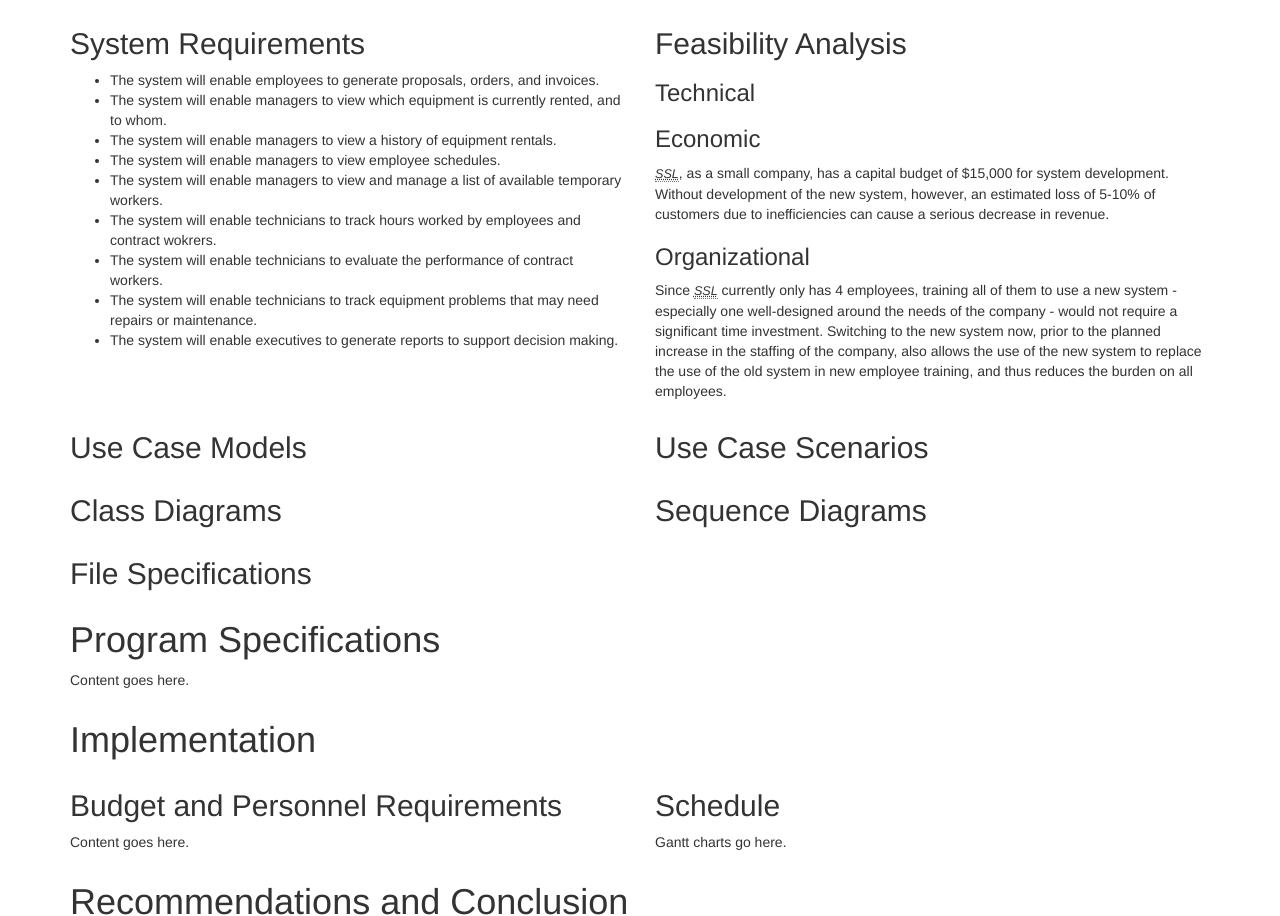
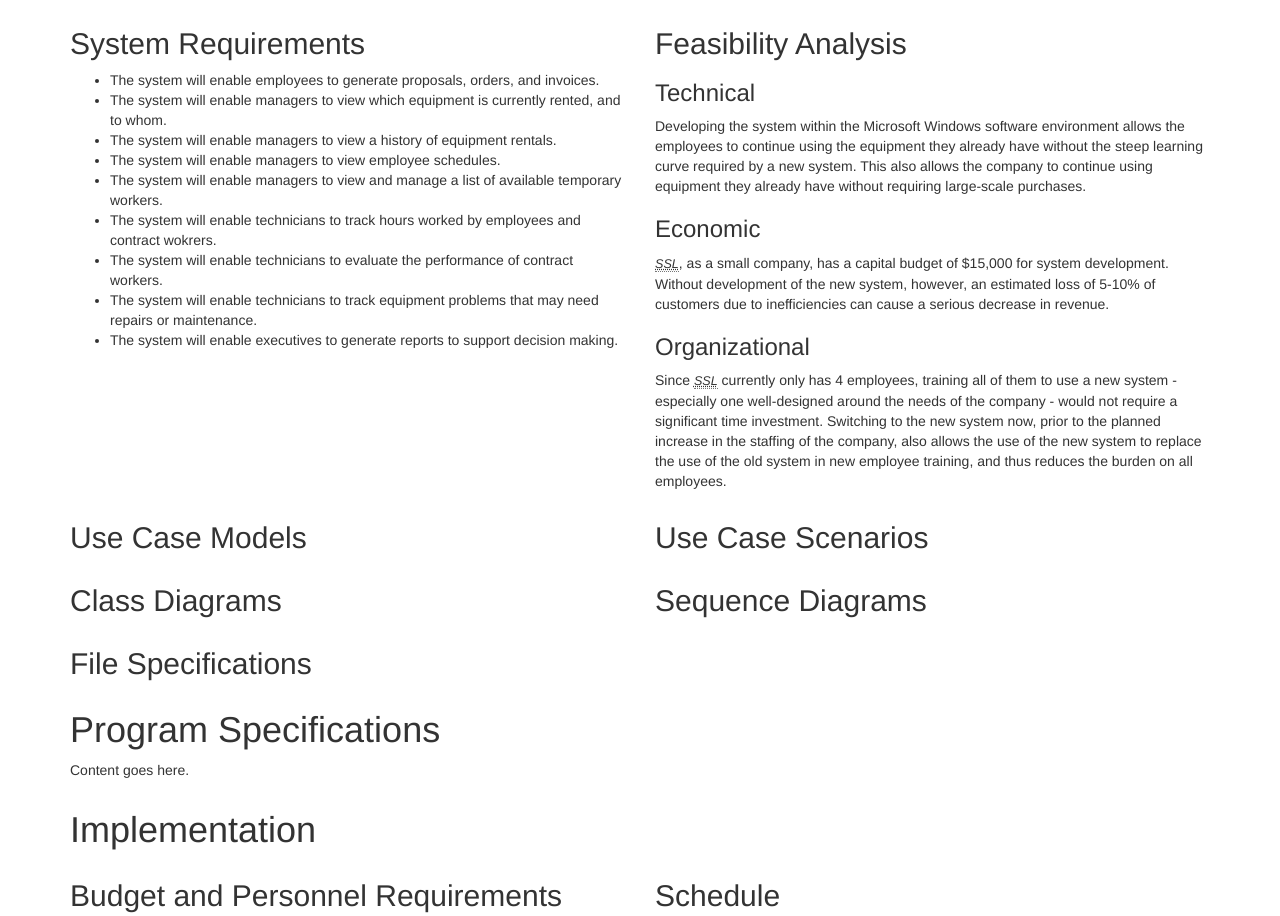
Before and after one commit to grey280/COMP305-project, a plain HTML site: page docs/index.html in a window 1280 px wide. Shown: the part 1171-2087 px from the top of the page. Drawn offline with nearby package versions, Linux system fonts and the light colour scheme.

Commit message:
Add template units, finish feasibility analysis

```diff
--- a/docs/index.html
+++ b/docs/index.html
@@ -114,7 +114,7 @@
 		<div class="col-md-6">
 			<h2>Feasibility Analysis</h2>
 			<h3>Technical</h3>
-			<p></p>
+			<p>Developing the system within the Microsoft Windows software environment allows the employees to continue using the equipment they already have without the steep learning curve required by a new system. This also allows the company to continue using equipment they already have without requiring large-scale purchases.</p>
 			<h3>Economic</h3>
 			<p><abbr class="initialism" title="Showtime Sound &amp; Lighting"><em>SSL</em></abbr>, as a small company, has a capital budget of $15,000 for system development. Without development of the new system, however, an estimated loss of 5-10% of customers due to inefficiencies can cause a serious decrease in revenue.</p>
 			<h3>Organizational</h3>
```
Also changed, not shown: 1 other file.
